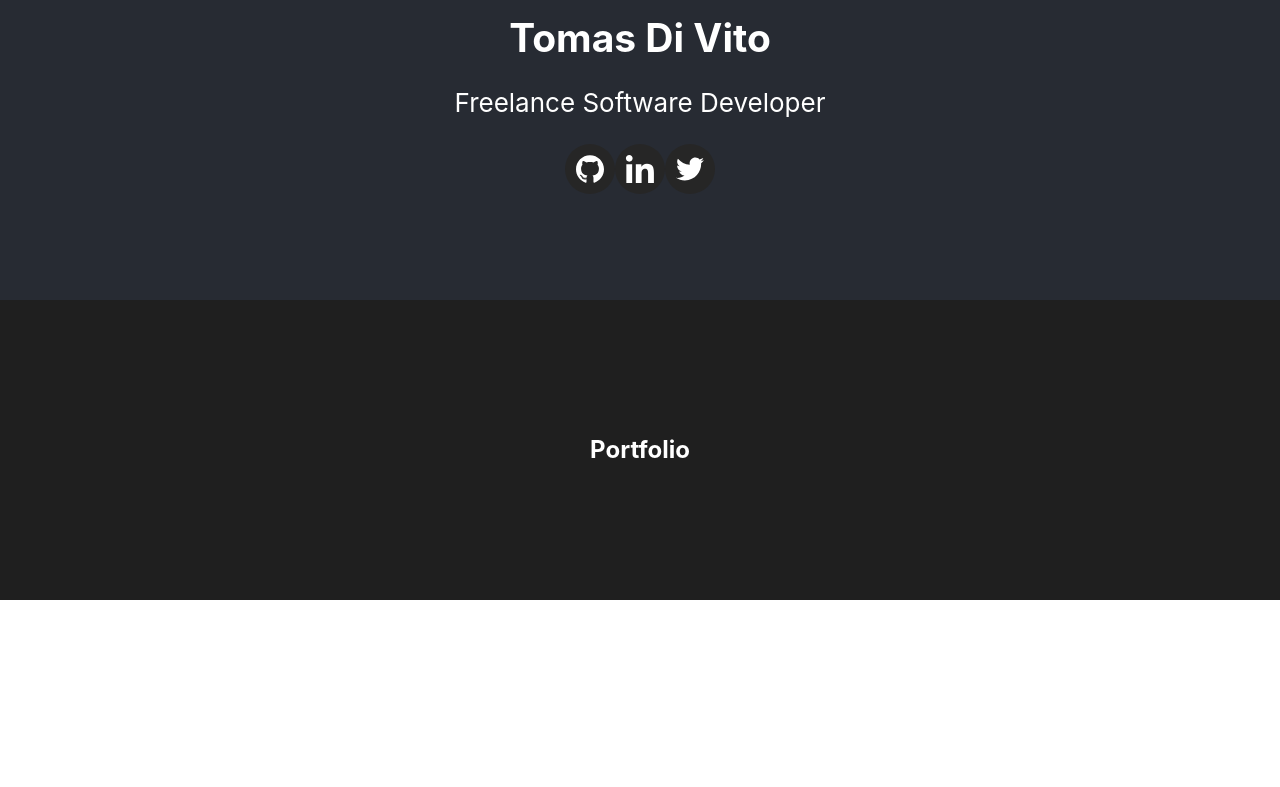
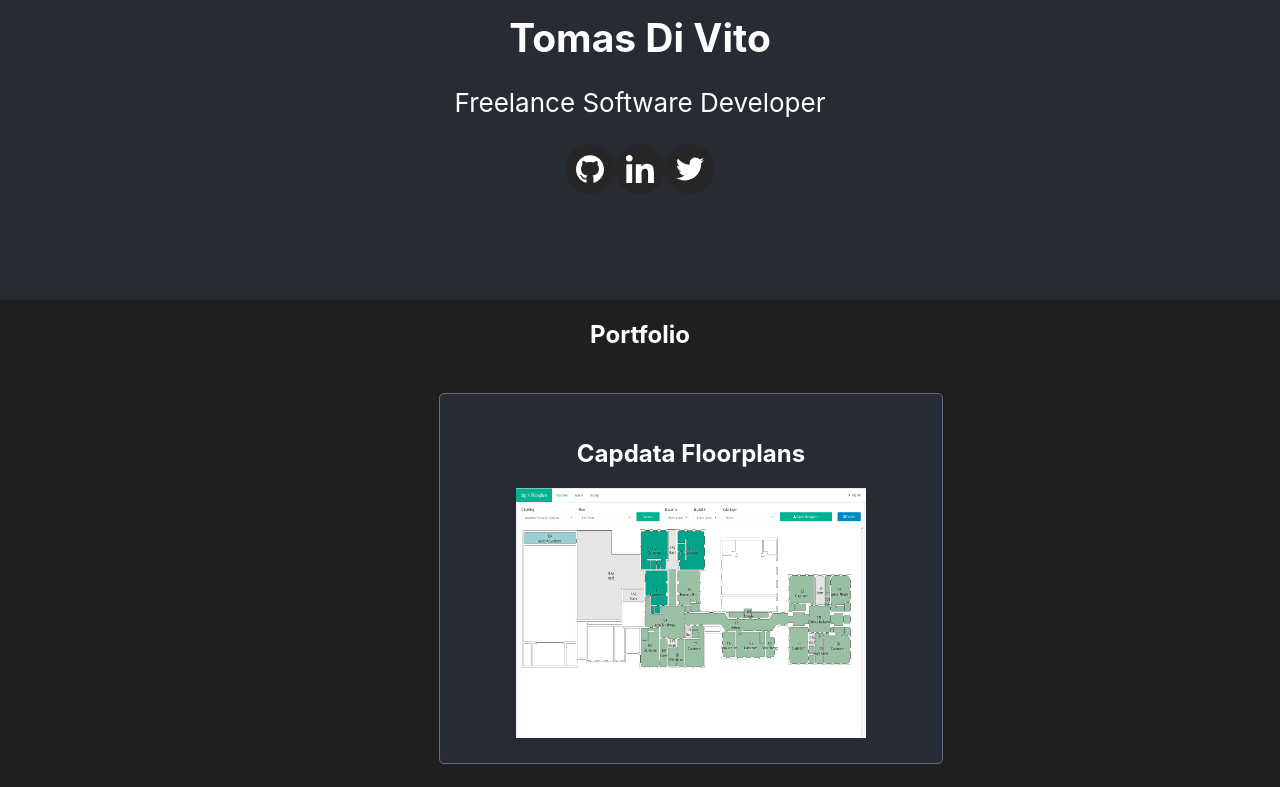
Before and after one commit to tomasdivito/paget, a React (Create React App) app: page / in a window 1280 px wide. Shown: the part 391-1178 px from the top of the page. Before the commit the page ends 991 px from the top, so only its background shows below. Built offline with nearby package versions, Linux system fonts and the light colour scheme.

Commit message:
added little project gallery with some placeholders, todo: more styling

```diff
--- a/src/components/gallery/gallery.js
+++ b/src/components/gallery/gallery.js
@@ -1,11 +1,14 @@
 import React from 'react';
 
+import Projects from '../projects/projects';
 import './gallery.scss';
 
 const Gallery = function () {
   return (
     <div className="portfolio-gallery">
       <h2>Portfolio</h2>
+
+      <Projects />
     </div>
   )
 }
--- a/src/components/gallery/gallery.scss
+++ b/src/components/gallery/gallery.scss
@@ -2,9 +2,12 @@
   display: flex;
   justify-content: center;
   align-items: center;
+  flex-flow: column;
 
   min-height: 300px;
 
   background-color: #1f1f1f;
   color: white;
+
+  padding-bottom: 100px;
 }
--- a/src/components/landing/landing.js
+++ b/src/components/landing/landing.js
@@ -1,7 +1,7 @@
 import React from 'react';
 import avatar from '../../images/toti-pixel.png';
 import './landing.scss';
-const Logos = require.context("../../images");
+const Images = require.context("../../images");
 
 const Landing = () => {
   return (
@@ -11,13 +11,13 @@ const Landing = () => {
       <p>Freelance Software Developer</p>
       <div className="social-links">
         <a href="https://www.github.com/tomasdivito">
-          <img className="social-link" src={Logos("./Github.svg")} alt="Github logo" />
+          <img className="social-link" src={Images("./Github.svg")} alt="Github logo" />
         </a>
         <a href="https://www.linkedin.com/in/tomas-di-vito">
-          <img className="social-link" src={Logos("./Linkedin.svg")} alt="Linkedin logo" />
+          <img className="social-link" src={Images("./Linkedin.svg")} alt="Linkedin logo" />
         </a>
         <a href="https://www.twitter.com/totiiimon">
-          <img className="social-link" src={Logos("./Twitter.svg")} alt="Twitter logo" />
+          <img className="social-link" src={Images("./Twitter.svg")} alt="Twitter logo" />
         </a>
       </div>
     </div>
--- /dev/null
+++ b/src/components/projects/project.js
@@ -0,0 +1,16 @@
+import React from 'react';
+
+import './project.scss';
+const Images = require.context("../../images");
+
+const Project = function ({ project }) {
+  console.log(Images)
+  return (
+    <div className="project">
+      <h2>{project.name}</h2>
+      <img className="project-thumbnail" alt={`${project.name} logo`} src={Images(`./${project.thumbnail}`)} />
+    </div>
+  )
+};
+
+export default Project;
--- /dev/null
+++ b/src/components/projects/project.scss
@@ -0,0 +1,31 @@
+@import '../../style/colors.scss';
+
+.project {
+  display: flex;
+  flex-flow: column;
+  justify-content: center;
+  align-items: center;
+
+  padding: 25px;
+  background: $primary-color;
+
+  margin: 25px;
+
+  width: 100%;
+  height: 100%;
+
+  border-radius: 5px 5px 5px 5px;
+  border: 1px solid $gray-color;
+}
+
+.project-gallery {
+  display: flex;
+  flex-flow: row;
+  justify-content: center;
+  align-items: center;
+}
+
+.project-thumbnail {
+  height: 250px;
+  width: 350px;
+}
--- /dev/null
+++ b/src/components/projects/projects.js
@@ -0,0 +1,20 @@
+import React from 'react';
+
+import Project from './project';
+import PROJECTS_JSON from '../../projects/project_list.json';
+import './project.scss';
+
+const Projects = function (props) {
+  const PROJECTS = PROJECTS_JSON.projects;
+  console.log('this list of projects:', PROJECTS);
+
+  return (
+    <div className="project-galley">
+      {PROJECTS.map(project => (
+        <Project key={project.code} project={project} />
+      ))}
+    </div>
+  );
+};
+
+export default Projects;
--- a/src/projects/project_list.json
+++ b/src/projects/project_list.json
@@ -1,8 +1,27 @@
 {
   "projects": [
     {
+      "code": "capdata-floorplans",
+      "name": "Capdata Floorplans",
+      "thumbnail": "floorplans.png",
+      "description": "capdata-dashboard.md"
+    },
+    {
+      "code": "capdata-dashboard",
       "name": "Capdata Dashboard",
       "thumbnail": "dashboard1.png",
+      "description": "capdata-dashboard.md"
+    },
+    {
+      "code": "dc-solar",
+      "name": "DC Solar Dashboard",
+      "thumbnail": "dcsolar.png",
+      "description": "capdata-dashboard.md"
+    },
+    {
+      "code": "capdata-tagging-tool",
+      "name": "Capdata Tagging Tool",
+      "thumbnail": "tagging-tool.png",
       "description": "capdata-dashboard.md"
     }
   ]
```
Also changed, not shown: 1 other file (tests, documents, lock files or other folders). Lines whose indentation alone changed are shown as unchanged.
